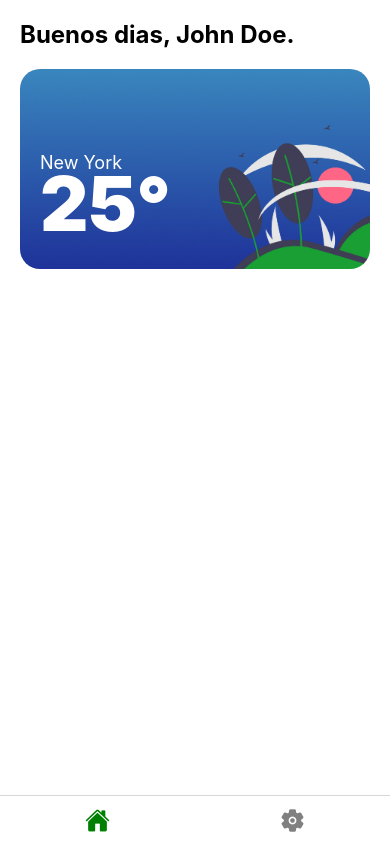
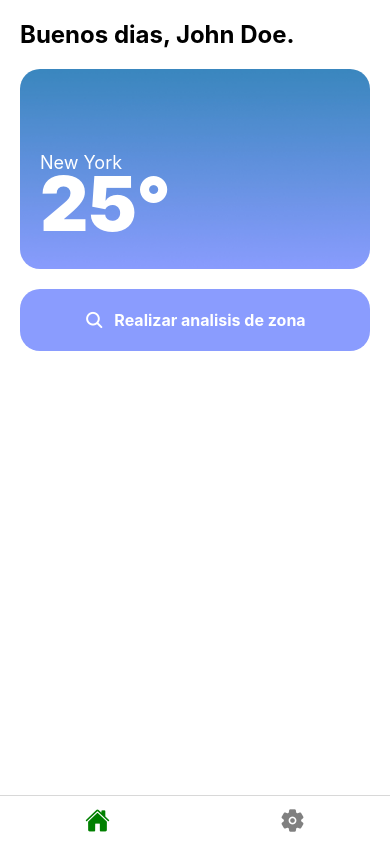
Before and after one commit to AlexisBarajas/Sundial, a React Native app: screen /App in a window 390 px wide. Built offline with nearby package versions, Linux system fonts and the light colour scheme.

Commit message:
New button type added

```diff
--- /dev/null
+++ b/src/components/ButtonWithIcon.tsx
@@ -0,0 +1,20 @@
+import { Text, TouchableOpacity, TouchableWithoutFeedbackBase } from 'react-native';
+import AppStyles from '../styles/AppStyles';
+import Ionicons from "react-native-vector-icons/Ionicons";
+
+type ButtonWithIconProps = {
+  icon: string;
+  title: string;
+  onPress: () => void;
+}
+
+const ButtonWithIcon = ({ icon, title, onPress } : ButtonWithIconProps) => {
+  return (
+    <TouchableOpacity style={AppStyles.PrimaryButton} onPress={onPress}>
+      <Ionicons name={icon} size={20} color={AppStyles.iconColor.color} />
+      <Text style={AppStyles.primaryButtonText}>{title}</Text>
+    </TouchableOpacity>
+  );
+};
+
+export default ButtonWithIcon;
--- a/src/screens/AppScreens/HomeScreen.tsx
+++ b/src/screens/AppScreens/HomeScreen.tsx
@@ -1,6 +1,9 @@
 import { Text, View, ImageBackground } from "react-native";
 import { StatusBar } from "expo-status-bar";
 // import MapView from "react-native-maps";
+// Components
+import ButtonWithIcon from "../../components/ButtonWithIcon";
+// Styles
 import AppStyles from "../../styles/AppStyles";
 
 const HomeScreen = () => {
@@ -25,6 +28,12 @@
           </View>
         </ImageBackground>
       </View>
+
+      <ButtonWithIcon
+        icon="search"
+        title="Realizar analisis de zona"
+        onPress={() => console.log("Search")}
+        ></ButtonWithIcon>
     </View>
   );
 };
--- a/src/styles/AppStyles.tsx
+++ b/src/styles/AppStyles.tsx
@@ -16,6 +16,7 @@
     maxHeight: 200,
     borderRadius: 20,
     overflow: "hidden",
+    marginBottom: 20,
   },
   headerCardContent: {
     position: "absolute",
@@ -48,6 +49,27 @@
     marginTop: 20,
     marginBottom: 20,
   },
+
+  // Button
+
+  PrimaryButton: {
+    backgroundColor: Colors.primary,
+    padding: 20,
+    borderRadius: 20,
+    flexDirection: "row",
+    justifyContent: "center",
+    alignItems: "center",
+    marginBottom: 20,
+    gap: 10,
+  },
+  primaryButtonText: {
+    color: Colors.text,
+    fontSize: 16,
+    fontWeight: "bold",
+  },
+  iconColor: {
+    color: Colors.text,
+  }
 })
 
 export default AppStyles;
--- a/src/styles/Colors.tsx
+++ b/src/styles/Colors.tsx
@@ -3,7 +3,7 @@
 
 const Colors = {
   // color apps
-  primary: '#ff0000',
+  primary: '#8A9CFE',
   secondary: '#0000ff',
   tertiary: '#00ff00',
   // Others
```
Also changed, not shown: src/img/app-images/header-home.jpg.
